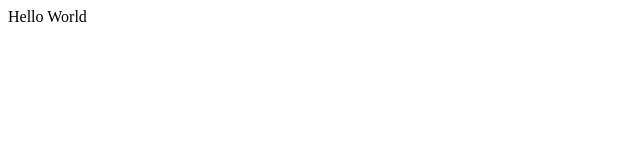
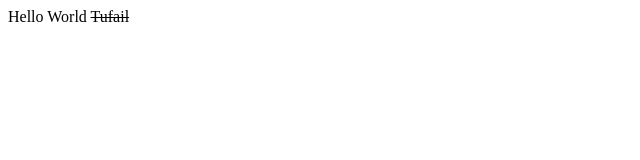
Before and after one commit to TufailChukhtai/bootcam, a plain HTML site: page index.html in a window 1280 px wide. Shown: the full height of the page, 0-640 px from the left. Drawn offline with Linux system fonts and the light colour scheme.

Commit message:
Update index.html
first change

```diff
--- a/index.html
+++ b/index.html
@@ -5,7 +5,7 @@
 </head>
 <body>
     <div>
-        Hello World
+        Hello World <s>Tufail</s>
     </div>
 </body>
 </html>
```
